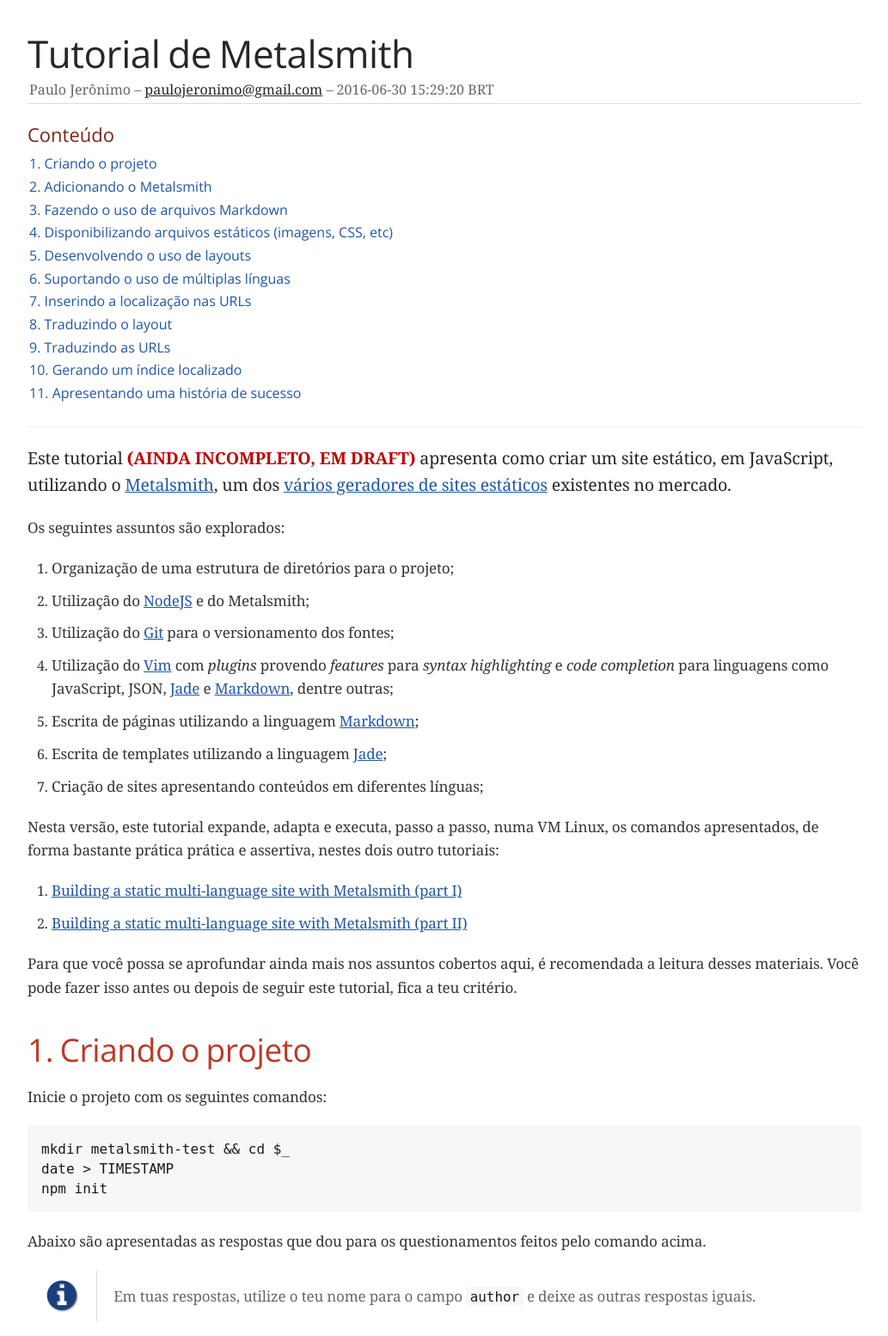
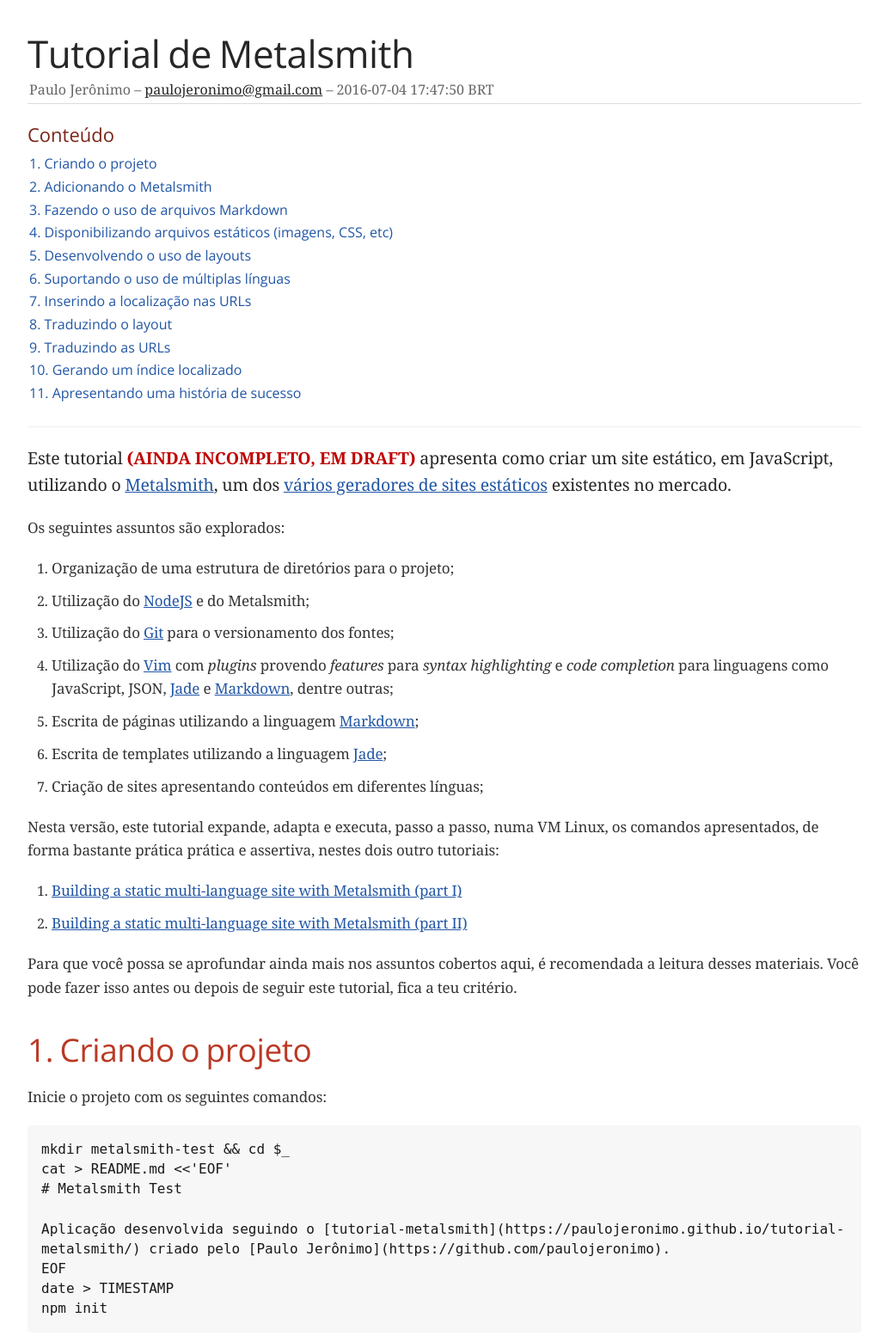
Before and after one commit to paulojeronimo/tutorial-metalsmith, a website: page index.html in a window 1280 px wide. Shown: the top 1554 px of the page at 86% size, without its empty margins (123-1156 px from the left). Drawn offline with nearby package versions, Linux system fonts and the light colour scheme; a web font is replaced by a local one.

Commit message:
Adição do README.md

```diff
--- a/index.html
+++ b/index.html
@@ -425,7 +425,7 @@
 <div class="details">
 <span id="author" class="author">Paulo Jerônimo</span><br>
 <span id="email" class="email"><a href="mailto:paulojeronimo@gmail.com">paulojeronimo@gmail.com</a></span><br>
-<span id="revdate">2016-06-30 15:29:20 BRT</span>
+<span id="revdate">2016-07-04 17:47:50 BRT</span>
 </div>
 <div id="toc" class="toc">
 <div id="toctitle">Conteúdo</div>
@@ -506,6 +506,11 @@
 <div class="listingblock">
 <div class="content">
 <pre class="highlight"><code class="language-bash" data-lang="bash">mkdir metalsmith-test &amp;&amp; cd $_
+cat &gt; README.md &lt;&lt;'EOF'
+# Metalsmith Test
+
+Aplicação desenvolvida seguindo o [tutorial-metalsmith](https://paulojeronimo.github.io/tutorial-metalsmith/) criado pelo [Paulo Jerônimo](https://github.com/paulojeronimo).
+EOF
 date &gt; TIMESTAMP
 npm init</code></pre>
 </div>
@@ -1182,7 +1187,7 @@
 </div>
 <div id="footer">
 <div id="footer-text">
-Last updated 2016-06-30 15:29:03 BRT
+Last updated 2016-07-04 17:39:26 BRT
 </div>
 </div>
 </body>
```
Also changed, not shown: 2 other files.
